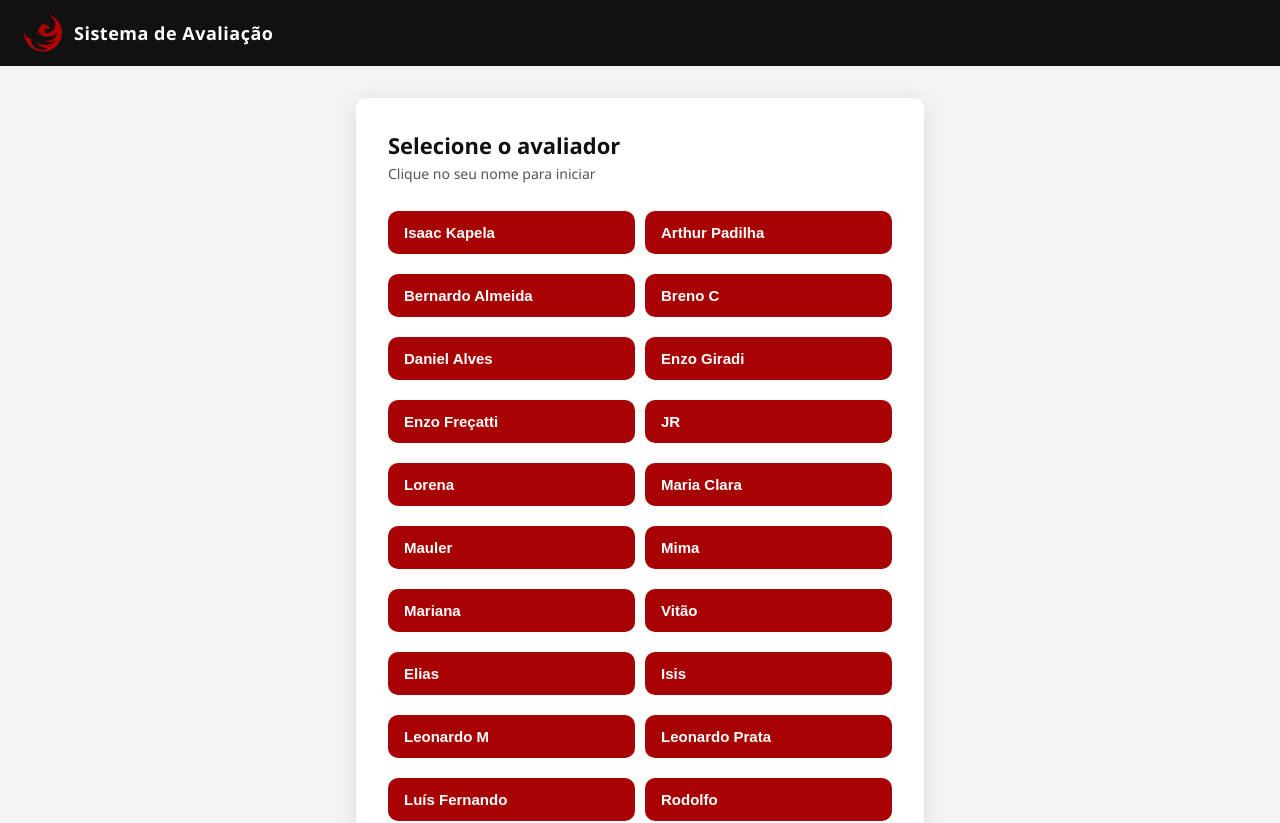
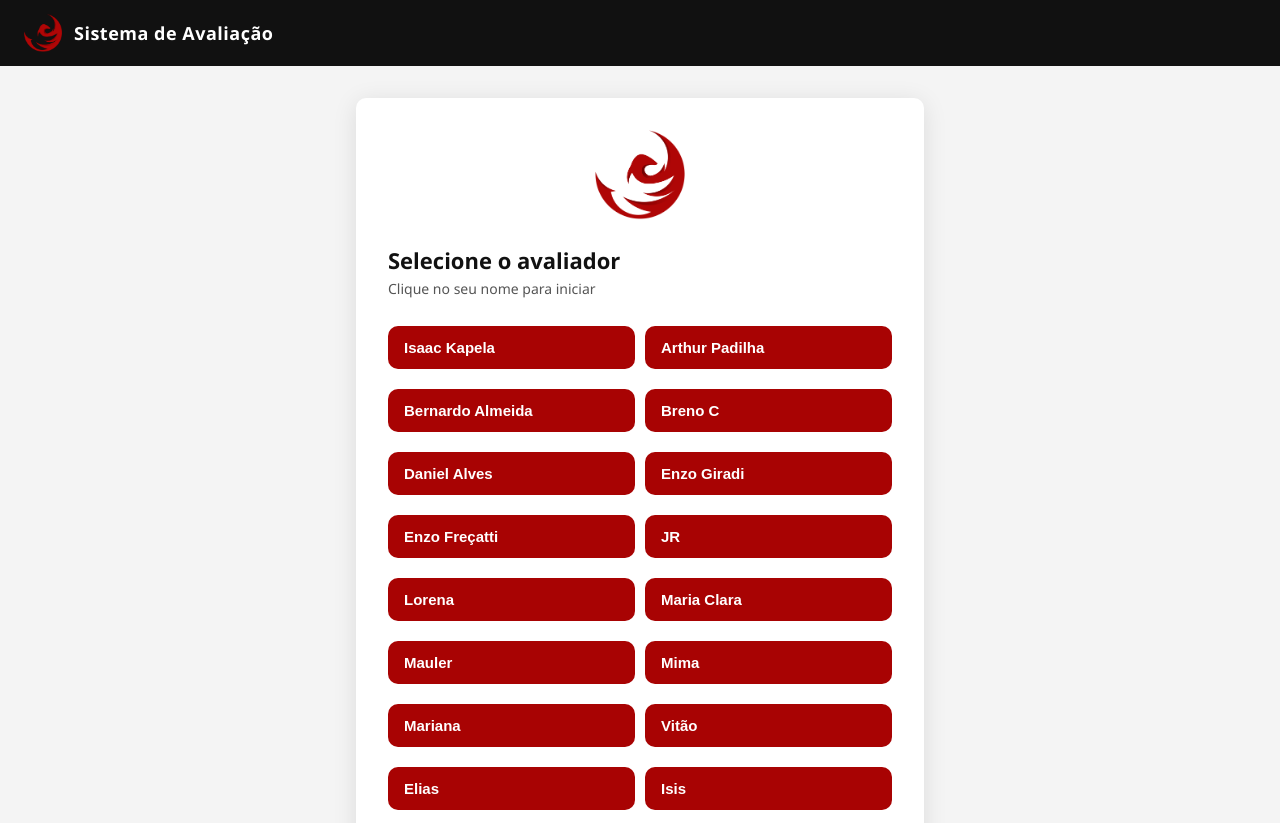
Before and after one commit to isaac-kapela/AvalicaO-PS, a Next.js app: page / in a window 1280 px wide. Shown: the top 823 px of the page. Built offline with nearby package versions, Linux system fonts and the light colour scheme.

Commit message:
Adiciona logotipo ao componente AvaliadorList e define estilos para exibição

```diff
--- a/components/AvaliadorList.jsx
+++ b/components/AvaliadorList.jsx
@@ -6,6 +6,9 @@ export default function AvaliadorList() {
 
   return (
     <div className="card">
+      <div className="card-logo-wrap">
+        <img src="/logo.png" alt="Logo" className="card-logo" />
+      </div>
       <h1 className="card-title">Selecione o avaliador</h1>
       <p className="card-sub">Clique no seu nome para iniciar</p>
 
--- a/components/Layout.jsx
+++ b/components/Layout.jsx
@@ -5,6 +5,7 @@ export default function Layout({ title, subtitle, children }) {
     <>
       <Head>
         <title>{title || 'Sistema de Avaliação'}</title>
+        <link rel="icon" href="/logo.png" type="image/png" />
         <meta name="viewport" content="width=device-width, initial-scale=1" />
       </Head>
       <div className="page">
--- a/styles/globals.css
+++ b/styles/globals.css
@@ -93,7 +93,19 @@ html, body {
   color: var(--black);
 }
 
-/* ── Divider ─────────────────────────────────────────── */
+/* ── Card logo ───────────────────────────────────────── */
+.card-logo-wrap {
+  text-align: center;
+  margin-bottom: 20px;
+}
+
+.card-logo {
+  width: 90px;
+  height: 90px;
+  object-fit: contain;
+}
+
+
 .divider {
   height: 1px;
   background: var(--gray-2);
```
